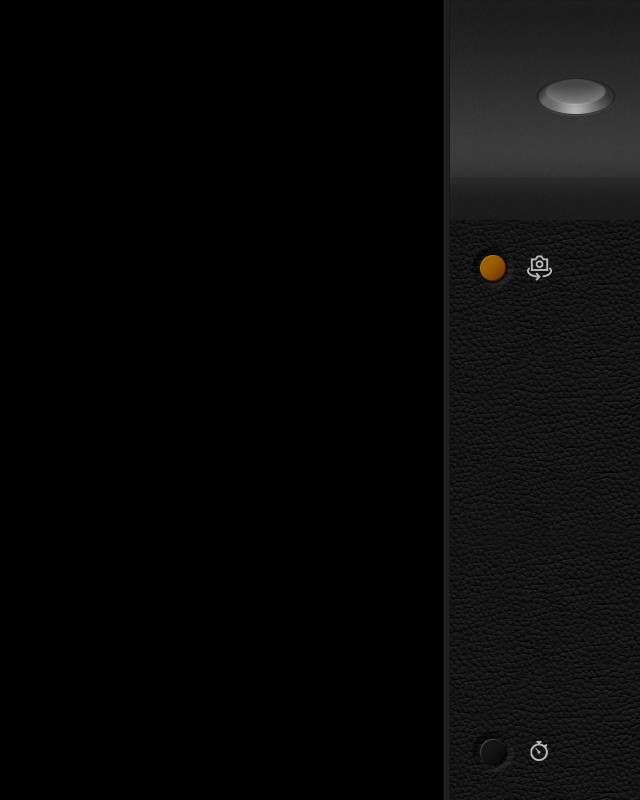
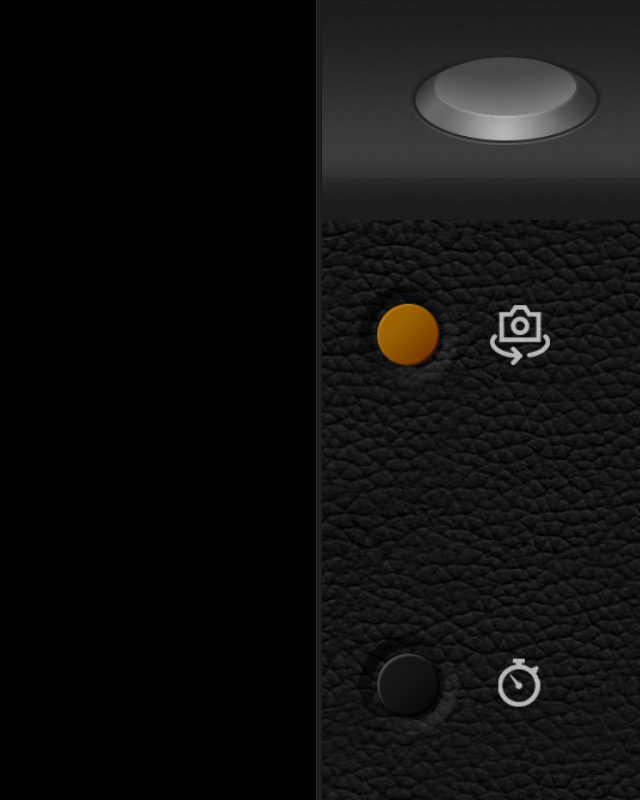
Before and after one commit to minigodzilla/vue-rsvp, a Vue app: page / in a window 1280 px wide. Shown: the whole page, without its empty margins (640-1280 px from the left). Built offline with nearby package versions, Linux system fonts and the light colour scheme; what vue3-touch-events would draw is missing.

Commit message:
chrome vs safari 100vh landscape bullshit

```diff
--- a/public/index.html
+++ b/public/index.html
@@ -3,12 +3,11 @@
 	<head>
 		<meta charset="utf-8" />
 		<meta http-equiv="X-UA-Compatible" content="IE=edge" />
-		<meta name="viewport" content="width=device-width,initial-scale=1.0" />
 		<link rel="icon" href="<%= BASE_URL %>favicon.png" />
 		<title>Camera</title>
 		<meta
 			name="viewport"
-			content="width=device-width, initial-scale=1.0, viewport-fit=cover"
+			content="width=device-width, initial-scale=1, maximum-scale=1, user-scalable=no, viewport-fit=cover"
 		/>
 		<meta name="apple-mobile-web-app-status-bar-style" content="black" />
 		<meta name="apple-mobile-web-app-capable" content="yes" />
--- a/src/App.vue
+++ b/src/App.vue
@@ -16,10 +16,6 @@ export default defineComponent({
 </script>
 
 <style lang="scss">
-* {
-	box-sizing: border-box;
-}
-
 html {
 	height: 100%;
 	overflow: hidden;
@@ -33,7 +29,6 @@ body {
 	max-height: -webkit-fill-available;
 	margin: 0;
 	padding: 0;
-	overflow: hidden;
 }
 
 .svg-defs {
--- a/src/components/Camera.vue
+++ b/src/components/Camera.vue
@@ -1,5 +1,5 @@
 <template>
-	<div id="camera" :class="[orientation]">
+	<div id="camera" :class="[orientation, simpleUserAgent]">
 		<div id="viewfinder" class="viewfinder">
 			<div id="gallery"></div>
 			<div id="sizing-box">
@@ -28,8 +28,9 @@
 
 <style lang="scss">
 #camera {
+	display: flex;
+	user-select: none;
 	height: 100%;
-	display: flex;
 
 	#viewfinder {
 		flex-grow: 1;
@@ -47,8 +48,6 @@
 		position: relative;
 		width: 0;
 		height: 0;
-		border-radius: 0.25em;
-		box-shadow: 0.25em 0.25em 0.5em rgba(0, 0, 0, 0.5);
 
 		&::before,
 		&::after {
@@ -79,12 +78,21 @@
 			}
 		}
 
-		@keyframes slide {
+		@keyframes slide-left {
 			0% {
 				transform: translateX(0);
 			}
 			100% {
 				transform: translateX(-100%);
+			}
+		}
+
+		@keyframes slide-up {
+			0% {
+				transform: translateY(0);
+			}
+			100% {
+				transform: translateY(-100%);
 			}
 		}
 
@@ -94,7 +102,6 @@
 			left: 0;
 			width: 100%;
 			height: 100%;
-			animation-name: flash, slide;
 			animation-duration: 0.5s, 1s;
 			animation-timing-function: ease;
 			animation-fill-mode: both;
@@ -104,16 +111,23 @@
 	#gallery {
 		flex-grow: 0;
 		flex-shrink: 0;
+		align-self: stretch;
 		display: flex;
 		align-items: stretch;
 		overflow: hidden;
-		padding: 1em;
+		padding: 6.25vh 3.125vw;
 
 		.photo {
 			object-fit: cover;
 			flex-grow: 0;
 			flex-shrink: 0;
-			transform: scale(0.9);
+			mask-image: radial-gradient(
+				circle,
+				rgba(0, 0, 0, 0.8) 0%,
+				rgba(0, 0, 0, 0.8) 15%,
+				rgba(0, 0, 0, 0.5) 100%
+			);
+			transform: scale(0.85);
 			animation-name: flash;
 			animation-duration: 0.5s;
 			animation-timing-function: ease;
@@ -126,11 +140,11 @@
 		flex-shrink: 0;
 		display: flex;
 		align-items: stretch;
-		justify-content: space-around;
+		justify-content: space-between;
 		background-color: #151515;
 		background-image: url("/assets/leather.jpg");
 		background-position: 50% 50%;
-		background-size: 20em;
+		background-size: 50vh;
 		position: relative;
 
 		&::before {
@@ -165,6 +179,8 @@
 			flex-direction: column;
 
 			#sizing-box {
+				border-radius: 2vw;
+
 				&::before {
 					background-image: url("/assets/viewfinder-glass-portrait.png");
 				}
@@ -172,22 +188,28 @@
 				&::after {
 					background-image: url("/assets/viewfinder-vignette-portrait.png");
 				}
+
+				.photo {
+					animation-name: flash, slide-left;
+				}
 			}
 		}
 
 		#gallery {
-			height: 28vw;
+			height: 20vw;
+			padding: 6.25vw;
 			overflow-x: auto;
 
 			.photo {
 				width: 16.66%;
+				border-radius: 1vw;
 			}
 		}
 
 		#controls {
-			height: 6em;
-			margin-top: 1em;
-			padding: 1em;
+			height: 10vh;
+			margin-top: 6.25vw;
+			padding: 2.5vh;
 
 			&::before {
 				width: 100%;
@@ -198,7 +220,7 @@
 			}
 
 			.button {
-				width: 4em;
+				width: 10vh;
 
 				&#set-timer {
 					background-image: url("/assets/set-timer-portrait.png");
@@ -223,6 +245,8 @@
 			flex-direction: row;
 
 			#sizing-box {
+				border-radius: 2vh;
+
 				&::before {
 					background-image: url("/assets/viewfinder-glass-landscape.png");
 				}
@@ -230,32 +254,37 @@
 				&::after {
 					background-image: url("/assets/viewfinder-vignette-landscape.png");
 				}
+
+				.photo {
+					animation-name: flash, slide-left;
+				}
 			}
 		}
 
 		#gallery {
-			width: 27.5vh;
-			height: 100%;
+			width: 20vh;
+			padding: 6.25vh;
 			flex-direction: column;
 			overflow-y: auto;
 
 			.photo {
 				height: 16.66%;
+				border-radius: 1vh;
 			}
 		}
 
 		#controls {
-			width: 12em;
+			width: 25vw;
 			height: 100%;
-			margin-left: 1.125em;
+			margin-left: 6.25vh;
 			padding: 0;
 			flex-direction: column;
 			justify-content: start;
 			background-image: url("/assets/bg-landscape-2.png"),
 				url("/assets/leather.jpg");
 			background-repeat: repeat-x, repeat;
-			background-position: 50% 0%, 50% 50%;
-			background-size: auto 27.5%, 20em;
+			background-position: 50% 0%, 0% 27.5%;
+			background-size: auto 27.5%, 100vh;
 
 			&::before {
 				width: 0.25em;
@@ -266,13 +295,12 @@
 			}
 
 			.button {
-				width: 5em;
-				height: 5em;
-				margin: 0 1.5em;
+				width: 24vh;
+				height: 24vh;
+				margin: 0 3vw;
 			}
 
 			#shutter {
-				width: 5em;
 				background-image: url("/assets/shutter-landscape.png");
 				background-position: 50% 42.5%;
 				background-size: 100% auto;
@@ -284,16 +312,26 @@
 			#change-camera {
 				background-image: url("/assets/change-camera-landscape.png");
 				order: 1;
-				margin: 0.5em 0 0 1.5em;
+				margin: 1.5vw 0 0 3vw;
 			}
 
 			#set-timer {
 				background-image: url("/assets/set-timer-landscape.png");
 				order: 2;
-				margin: auto 0 0.5em 1.5em;
+				margin: auto 0 1.5vw 3vw;
 			}
 		}
 	}
+}
+
+// should target chrome only
+#camera.portrait-primary.not-chrome-ios,
+#camera.landscape-primary.not-chrome-ios {
+	height: 100vh;
+}
+#camera.portrait-primary.chrome-ios,
+#camera.landscape-primary.chrome-ios {
+	height: 100%;
 }
 
 #canvas {
@@ -314,12 +352,14 @@ export default {
 		return this.initialState();
 	},
 	mounted() {
+		this.userAgent = navigator.userAgent;
 		this.player = document.getElementById("player");
 		this.canvas = document.getElementById("canvas");
 		this.constraints = {
 			video: { deviceId: this.activeCameraID },
 		};
 
+		this.browserDetect();
 		this.getCameras();
 		this.dynamicResize();
 
@@ -334,6 +374,8 @@ export default {
 	methods: {
 		initialState() {
 			return {
+				userAgent: "",
+				simpleUserAgent: "not-chrome-ios",
 				resized: "no",
 				orientation: "portrait-primary",
 				cameras: [],
@@ -347,6 +389,13 @@ export default {
 				},
 				timerEnabled: false,
 			};
+		},
+		browserDetect() {
+			const isChrome = this.userAgent.toLowerCase().indexOf("crios") > -1;
+			if (isChrome) {
+				console.log("using chrome");
+				this.simpleUserAgent = "chrome-ios";
+			}
 		},
 		resizeHandler() {
 			this.resized = "yes";
@@ -367,12 +416,12 @@ export default {
 				const vf = document.getElementById("viewfinder");
 				const sb = document.getElementById("sizing-box");
 				const ga = document.getElementById("gallery");
-				const vfW = vf.clientWidth - 32;
-				const vfH = vf.clientHeight - 32;
 				const gaW = ga.clientWidth;
 				const gaH = ga.clientHeight;
 				if (this.orientation == "portrait-primary") {
 					// 3:4 (portrait)
+					const vfW = vf.clientWidth - vf.clientWidth / 8;
+					const vfH = vf.clientHeight;
 					if ((vfW / 3) * 4 + gaH > vfH) {
 						// VF height is too narrow
 						sb.style.height = vfH - gaH + "px";
@@ -383,6 +432,8 @@ export default {
 					}
 				} else if (this.orientation == "landscape-primary") {
 					// 4:3 (landscape)
+					const vfW = vf.clientWidth;
+					const vfH = vf.clientHeight - vf.clientHeight / 8;
 					if ((vfH / 3) * 4 + gaW > vfW) {
 						// VF width is too narrow
 						sb.style.width = vfW - gaW + "px";
```
